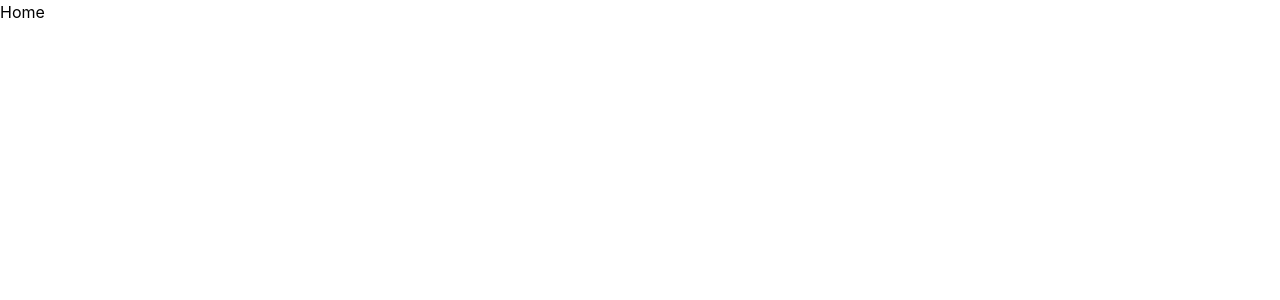
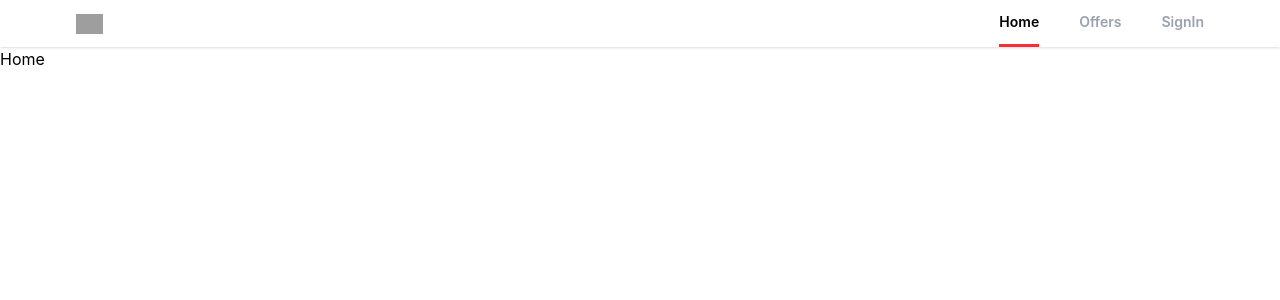
Before and after one commit to d-brightmind/realtore-clone, a React (Vite) app: page / in a window 1280 px wide. Shown: the top 300 px of the page. Built offline with nearby package versions, Linux system fonts and the light colour scheme; grey boxes are pictures that could not be loaded.

Commit message:
creating the header component

```diff
--- a/src/App.tsx
+++ b/src/App.tsx
@@ -1,22 +1,24 @@
 import { BrowserRouter as Router, Routes, Route } from "react-router";
-import Home from "./pages/home";
+import Home from "./pages/Home";
 import SignUp from "./pages/SignUp";
 import SignIn from "./pages/SignIn";
 import Profile from "./pages/Profile";
 import ForgotPassword from "./pages/ForgotPassword";
 import Offers from "./pages/Offers";
+import Header from "./components/Header";
 
 function App() {
   return (
     <>
       <Router>
+        <Header/>
         <Routes>
           <Route path="/" element={<Home />}/>
           <Route path="/sign-in" element={<SignIn />}/>
           <Route path="/sign-up" element={<SignUp />}/>
-          <Route path="/forgot-password" element={<Profile />}/>
-          <Route path="/profile" element={<Offers />}/>
-          <Route path="/offers" element={<ForgotPassword />}/>
+          <Route path="/profile" element={<Profile />}/>
+          <Route path="/offers" element={<Offers />}/>
+          <Route path="/forgot-password" element={<ForgotPassword />}/>
         </Routes>
       </Router>
     </>
--- /dev/null
+++ b/src/components/Header.tsx
@@ -0,0 +1,28 @@
+import { useLocation, useNavigate } from 'react-router-dom';
+
+export default function Header() {
+    const location = useLocation();
+    const navigate = useNavigate();
+    function pathMatchRoute(route: string) {
+        console.log(location.pathname);
+        if (route === location.pathname) {
+        return true;
+        }
+    }
+    return (
+        <div className='bg-white border-b-gray-300 shadow-sm sticky top-0 z-50'>
+        <header className='flex justify-between items-center px-3 max-w-6xl mx-auto'>
+            <div>
+                <img src="https://static.rdc.moveaws.com/rdc-ui/logos/logo-brand.svg" alt='Site image'className='h-5 cursor-pointer' onClick={() => navigate('/')} />
+            </div>
+            <div className='flex'>
+                <ul className='flex space-x-10'>
+                    <li className={`cursor-pointer py-3 text-sm font-semibold text-gray-400 border-b-[3px] border-b-transparent ${pathMatchRoute("/") && "text-black! border-b-red-500!"} `} onClick={() => navigate('/')}>Home</li>
+                    <li className={`cursor-pointer py-3 text-sm font-semibold text-gray-400 border-b-[3px] border-b-transparent ${pathMatchRoute("/offers") && "text-black! border-b-red-500!"}`} onClick={() => navigate('/offers')}>Offers</li>
+                    <li className={`cursor-pointer py-3 text-sm font-semibold text-gray-400 border-b-[3px] border-b-transparent ${pathMatchRoute("/sign-in") && "text-black! border-b-red-500!"}`} onClick={() => navigate('/sign-in')}>SignIn</li>
+                </ul>
+            </div>
+        </header>
+        </div>
+    )
+}
```
